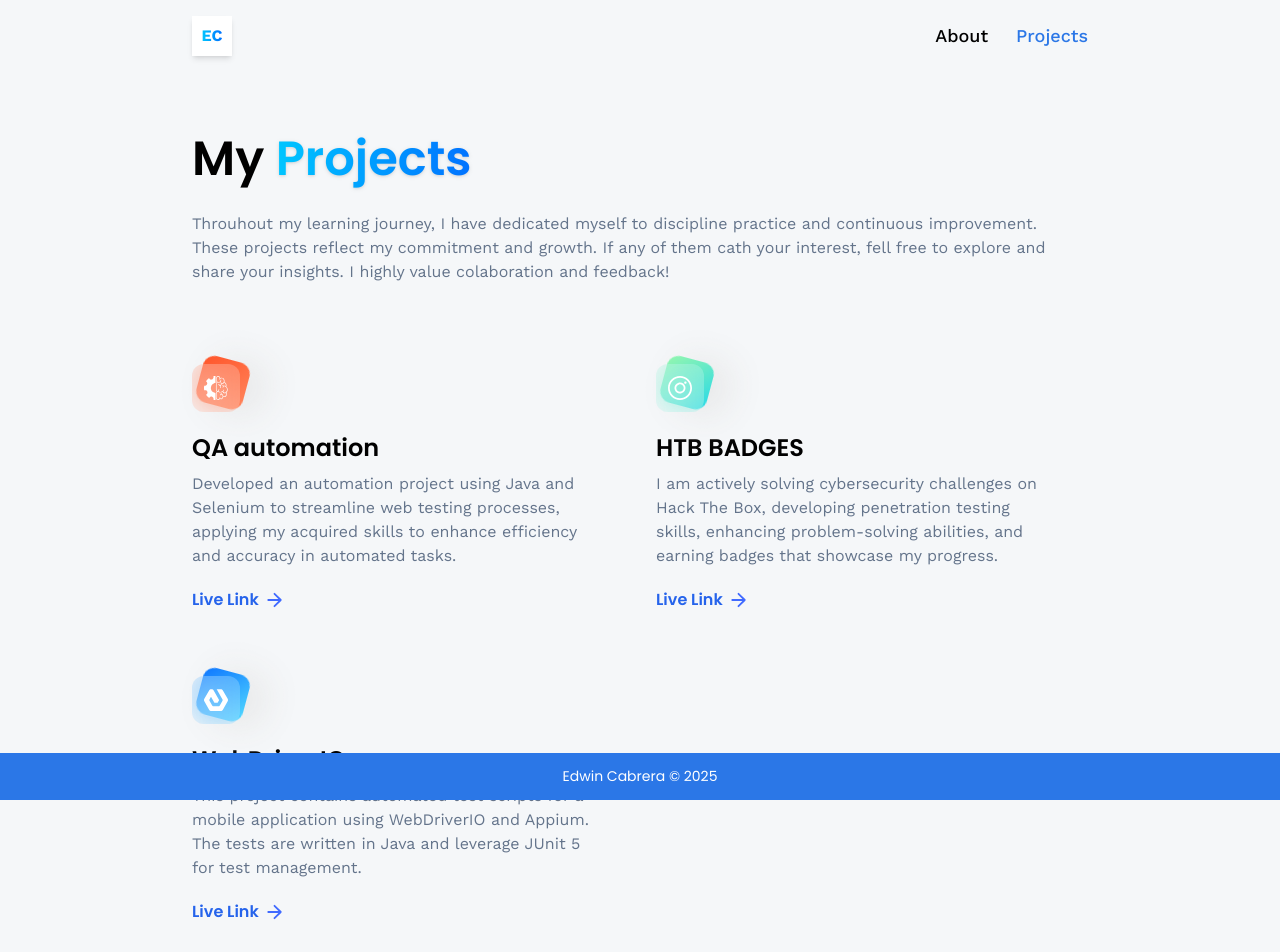
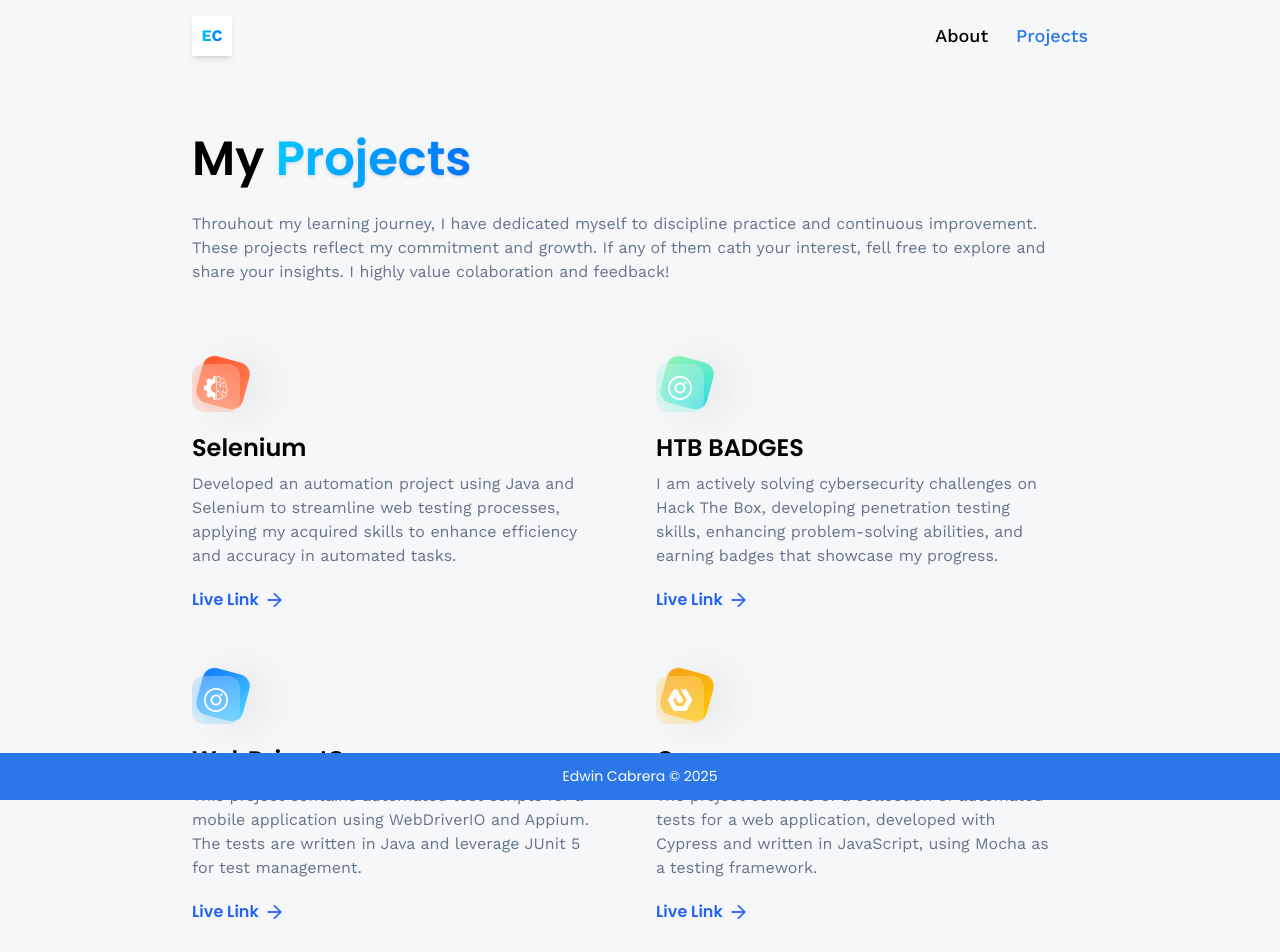
Before and after one commit to SoyEdwinCabrera/Edwin_Cabrera_Portfolio, a React (Vite) app: page /projects in a window 1280 px wide. Shown: the top 952 px of the page. Built offline with nearby package versions, Linux system fonts and the light colour scheme.

Commit message:
Add Cypress Project

```diff
--- a/src/constants/index.js
+++ b/src/constants/index.js
@@ -220,7 +220,7 @@
     {
         iconUrl: summiz,
         theme: 'btn-back-red',
-        name: 'QA automation',
+        name: 'Selenium',
         description: 'Developed an automation project using Java and Selenium to streamline web testing processes, applying my acquired skills to enhance efficiency and accuracy in automated tasks.',
         link: 'https://github.com/SoyEdwinCabrera/Automation-Project',
     },
@@ -233,11 +233,18 @@
         link: 'https://new.express.adobe.com/webpage/C6Swdj3Iki2hU',
     },
     {
-        iconUrl: estate,
+        iconUrl: snapgram,
         theme: 'btn-back-blue',
         name: 'WebDriverIO',
         description: 'This project contains automated test scripts for a mobile application using WebDriverIO and Appium. The tests are written in Java and leverage JUnit 5 for test management.',
         link: 'https://github.com/SoyEdwinCabrera/WebDriverIO.git',
+    },
+    {
+        iconUrl: estate,
+        theme: 'btn-back-yellow',
+        name: 'Cypress',
+        description: 'The project consists of a collection of automated tests for a web application, developed with Cypress and written in JavaScript, using Mocha as a testing framework.',
+        link: 'https://github.com/SoyEdwinCabrera/cypress.git',
     },
     // {
     //     iconUrl: car,
```
